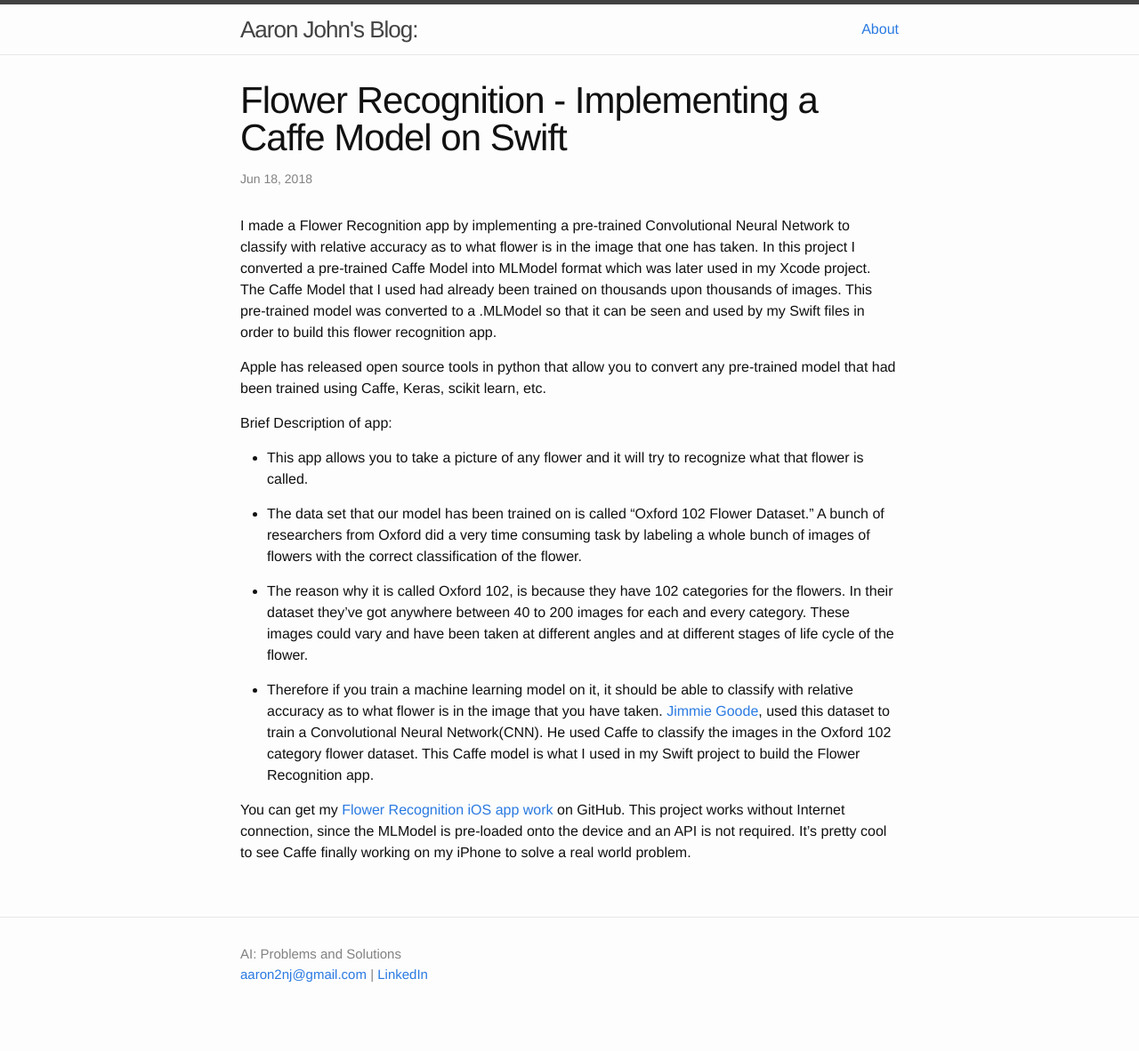
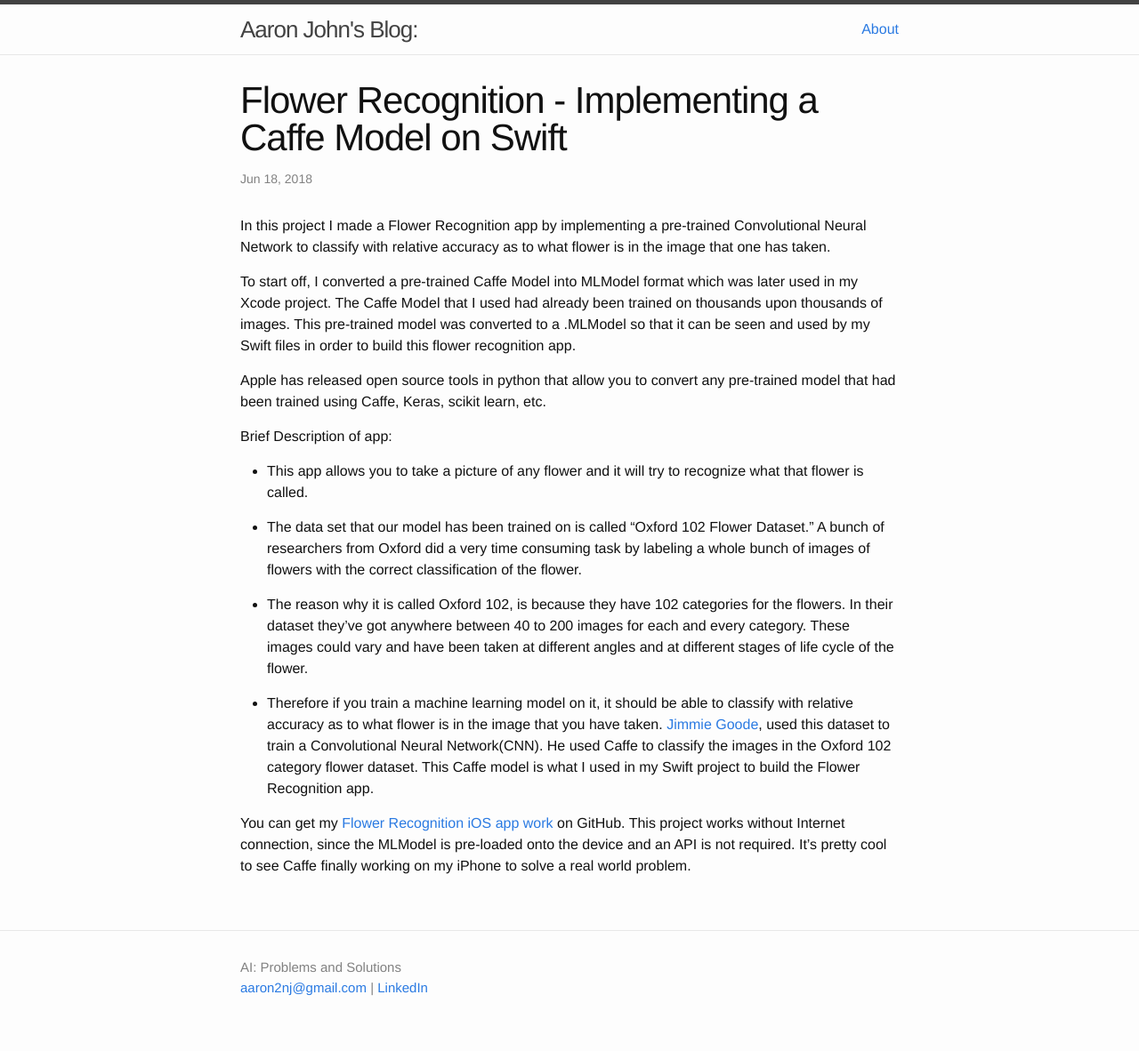
Before and after one commit to alexalwks2/aaronjohn2.github.io, a Jekyll site: the page built from _posts/2018-06-18-mobile-flower-recognition.md, in a window 1280 px wide. Shown: the whole page at 89% size. Built offline with Jekyll 4.4.1, drawn with Linux system fonts in a browser that asks for light colours; comment, search, counter and statistics services are not loaded.

Commit message:
Update 2018-06-18-mobile-flower-recognition.md

```diff
--- a/_posts/2018-06-18-mobile-flower-recognition.md
+++ b/_posts/2018-06-18-mobile-flower-recognition.md
@@ -6,8 +6,9 @@ date:   2018-06-18 21:26:27
 categories: deep-learning, swift, CoreML-tools, python, Caffe-Model, CNN, MLModel, IOS, mobile, AI
 ---
 
-I made a Flower Recognition app by implementing a pre-trained Convolutional Neural Network to classify with relative accuracy as to what flower is in the image that one has taken.
-In this project I converted a pre-trained Caffe Model into MLModel format which was later used in my Xcode project.
+In this project I made a Flower Recognition app by implementing a pre-trained Convolutional Neural Network to classify with relative accuracy as to what flower is in the image that one has taken.
+
+To start off, I converted a pre-trained Caffe Model into MLModel format which was later used in my Xcode project.
 The Caffe Model that I used had already been trained on thousands upon thousands of images. This pre-trained model was converted to a .MLModel so that it can be seen and used by my Swift files in order to build this flower recognition app.
 
 Apple has released open source tools in python that allow you to convert any pre-trained model that had been trained using Caffe, Keras, scikit learn, etc.
```
